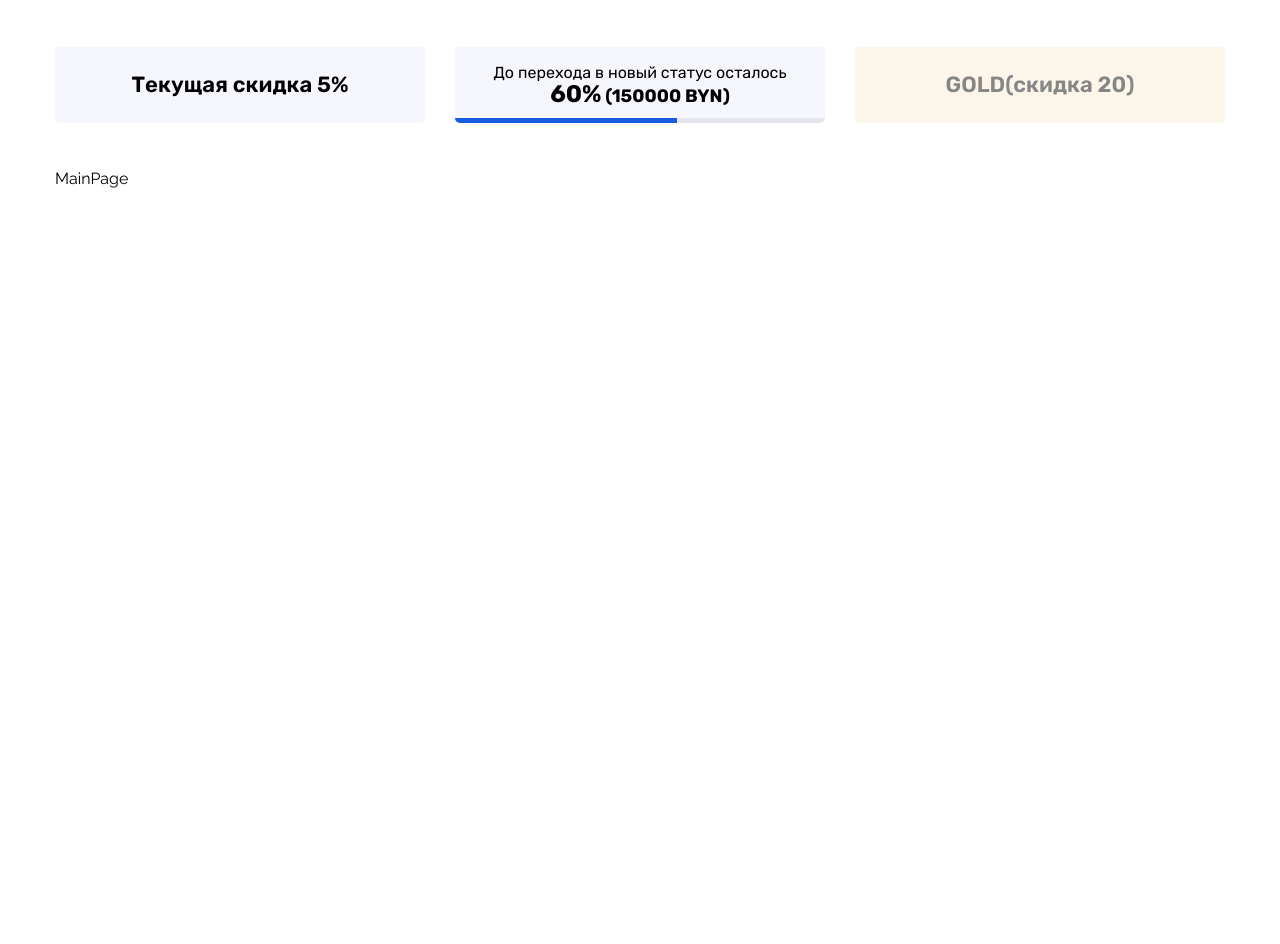
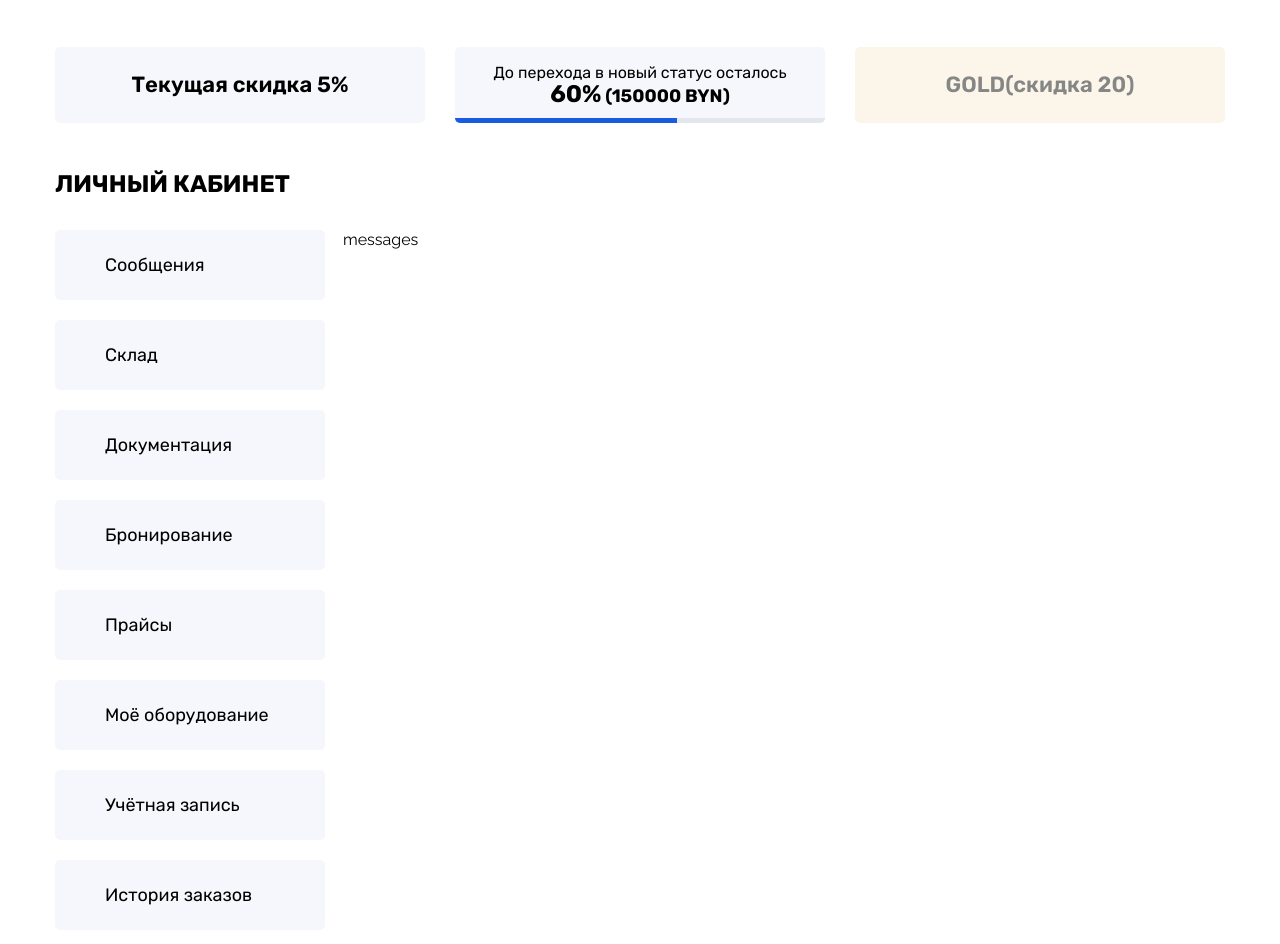
Before and after one commit to DShevv/airsyst_admin_panel, a React (Vite) app: page / in a window 1280 px wide. Shown: the top 944 px of the page. Before the commit the page ends 800 px from the top, so only its background shows below. Built offline with nearby package versions, Linux system fonts and the light colour scheme.

Commit message:
add cabinet menu

```diff
--- a/src/App.tsx
+++ b/src/App.tsx
@@ -12,6 +12,7 @@ import MainPage from "./pages/MainPage/MainPage";
 import FormPage from "./pages/FormPage/FormPage";
 import { User, UserData } from "./types/types";
 import { Wrapper } from "./App.styles";
+import Cabinet from "./pages/MainPage/Cabinet/Cabinet";
 
 const userStore = new UserStore();
 userStore.setUser({ data: {} as UserData } as User);
@@ -20,7 +21,19 @@ const router = createBrowserRouter(
   createRoutesFromElements(
     <Route path="/">
       {userStore.user?.data ? (
-        <Route index element={<MainPage user={userStore.user}></MainPage>} />
+        <Route path="/" element={<MainPage user={userStore.user}></MainPage>}>
+          <Route path="/" element={<Cabinet />}>
+            <Route index element={<>messages</>} />
+            <Route path="messages" element={<>messages</>} />
+            <Route path="store" element={<>store</>} />
+            <Route path="documentation" element={<>store</>} />
+            <Route path="brone" element={<>store</>} />
+            <Route path="price" element={<>store</>} />
+            <Route path="my" element={<>my</>} />
+            <Route path="account" element={<>account</>} />
+            <Route path="history" element={<>history</>} />
+          </Route>
+        </Route>
       ) : (
         <Route index element={<FormPage></FormPage>} />
       )}
--- /dev/null
+++ b/src/components/MenuItem/MenuItem.style.tsx
@@ -0,0 +1,52 @@
+import { NavLink } from "react-router-dom";
+import { styled } from "styled-components";
+
+export const StyledItem = styled.li`
+  width: 270px;
+  height: 70px;
+
+  @media screen and (max-width: 1169px) {
+    width: 170px;
+  }
+
+  @media screen and (max-width: 680px) {
+    width: 166px;
+    height: 47px;
+  }
+`;
+
+export const StyledLink = styled(NavLink)`
+  display: flex;
+  align-items: center;
+  width: 100%;
+  height: 100%;
+  padding-left: 50px;
+  position: relative;
+  color: ${(props) => props.theme.colors.text};
+  background-color: ${(props) => props.theme.colors.primary};
+  border-radius: ${(props) => props.theme.borderRadius};
+  font-family: "Rubik";
+  font-size: 18px;
+  font-style: normal;
+  font-weight: 400;
+  cursor: pointer;
+  text-decoration: none;
+  outline: none;
+
+  &.active {
+    width: calc(100% - 2px);
+    font-weight: 600;
+    border-left: 2px solid ${(props) => props.theme.colors.secondary};
+  }
+
+  @media screen and (max-width: 1169px) {
+    padding-left: 13px;
+    font-size: 16px;
+  }
+
+  @media screen and (max-width: 680px) {
+    padding-left: 0;
+    justify-content: center;
+    font-size: 15px;
+  }
+`;
--- /dev/null
+++ b/src/components/MenuItem/MenuItem.tsx
@@ -0,0 +1,15 @@
+import { StyledItem, StyledLink } from "./MenuItem.style";
+import { ReactNode } from "react";
+
+interface Props {
+  children?: ReactNode;
+  to: string;
+}
+
+export default function MenuItem({ children, to }: Props) {
+  return (
+    <StyledItem>
+      <StyledLink to={to}>{children}</StyledLink>
+    </StyledItem>
+  );
+}
--- /dev/null
+++ b/src/pages/MainPage/Cabinet/Cabinet.style.tsx
@@ -0,0 +1,18 @@
+import styled from "styled-components";
+
+export const Title = styled.h1`
+  margin-bottom: 30px;
+  color: ${(props) => props.theme.colors.text};
+  font-family: "Rubik";
+  font-size: 24px;
+  font-style: normal;
+  font-weight: 700;
+  line-height: 130.5%;
+  text-transform: uppercase;
+`;
+
+export const CabinetContainer = styled.div`
+  display: flex;
+  width: 100%;
+  gap: 18px;
+`;
--- /dev/null
+++ b/src/pages/MainPage/Cabinet/Cabinet.tsx
@@ -0,0 +1,15 @@
+import { Outlet } from "react-router-dom";
+import { CabinetContainer, Title } from "./Cabinet.style";
+import Menu from "./Menu/Menu";
+
+export default function Cabinet() {
+  return (
+    <div>
+      <Title>Личный кабинет</Title>
+      <CabinetContainer>
+        <Menu />
+        <Outlet />
+      </CabinetContainer>
+    </div>
+  );
+}
--- /dev/null
+++ b/src/pages/MainPage/Cabinet/Menu/Menu.style.tsx
@@ -0,0 +1,17 @@
+import { styled } from "styled-components";
+
+export const StyledMenu = styled.ul`
+  display: flex;
+  flex-direction: column;
+  gap: 20px;
+  list-style: none;
+
+  @media screen and (max-width: 1169px) {
+    gap: 8px;
+  }
+
+  @media screen and (max-width: 680px) {
+    flex-wrap: wrap;
+    flex-direction: row;
+  }
+`;
--- /dev/null
+++ b/src/pages/MainPage/Cabinet/Menu/Menu.tsx
@@ -0,0 +1,17 @@
+import MenuItem from "../../../../components/MenuItem/MenuItem";
+import { StyledMenu } from "./Menu.style";
+
+export default function Menu() {
+  return (
+    <StyledMenu>
+      <MenuItem to="messages">Сообщения</MenuItem>
+      <MenuItem to="store">Склад</MenuItem>
+      <MenuItem to="documentation">Документация</MenuItem>
+      <MenuItem to="brone">Бронирование</MenuItem>
+      <MenuItem to="price">Прайсы</MenuItem>
+      <MenuItem to="my">Моё оборудование</MenuItem>
+      <MenuItem to="account">Учётная запись</MenuItem>
+      <MenuItem to="history">История заказов</MenuItem>
+    </StyledMenu>
+  );
+}
--- a/src/pages/MainPage/MainPage.tsx
+++ b/src/pages/MainPage/MainPage.tsx
@@ -1,5 +1,5 @@
 import { User } from "../../types/types";
-import { useNavigate } from "react-router-dom";
+import { Outlet, useNavigate } from "react-router-dom";
 import { Container } from "./MainPage.style";
 import StatusBar from "../../components/StatusBar/StatusBar";
 
@@ -16,7 +16,7 @@ export default function MainPage({ user }: Props) {
   return (
     <Container>
       <StatusBar></StatusBar>
-      MainPage
+      <Outlet />
     </Container>
   );
 }
```
